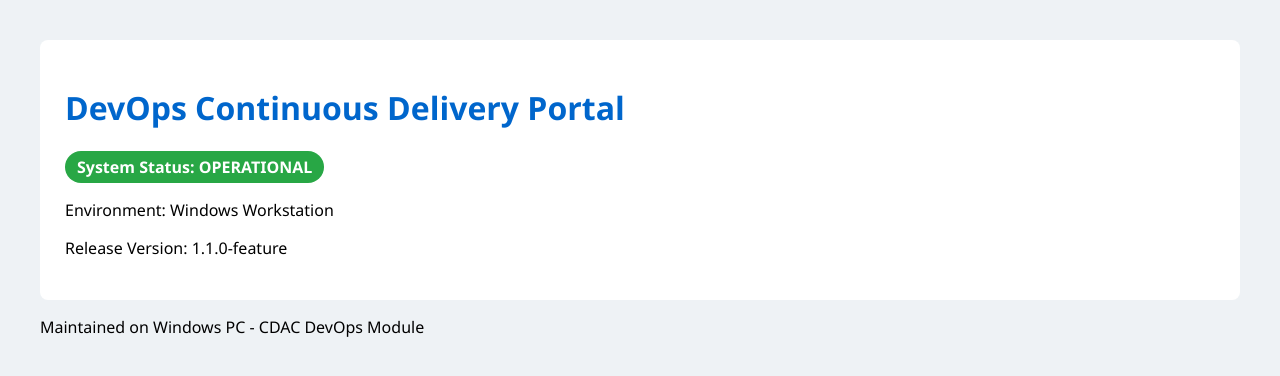
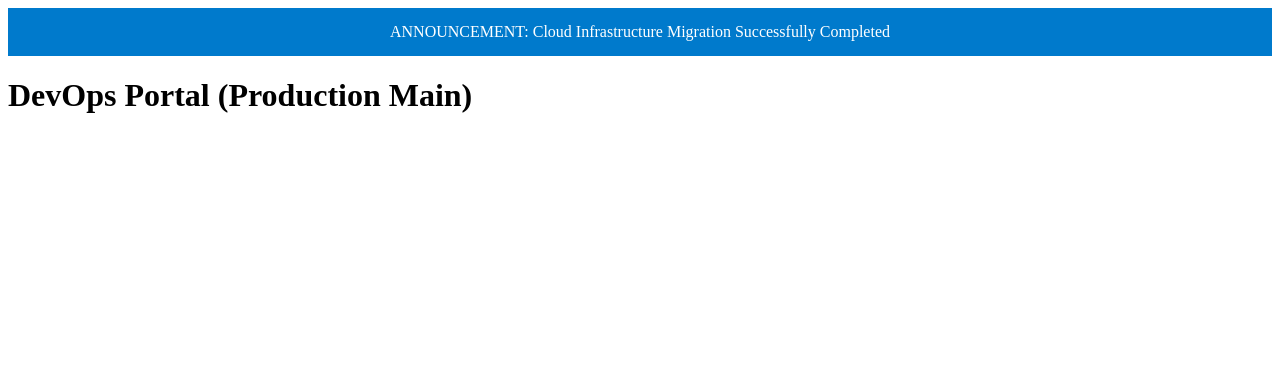
Before and after one commit to Himanshu431-coder/devops-day01-practice, a plain HTML site: page index.html in a window 1280 px wide. Drawn offline with Linux system fonts and the light colour scheme.

Commit message:
feat: add cloud migration announcement on main

```diff
--- a/index.html
+++ b/index.html
@@ -3,26 +3,13 @@
 <head>
  <meta charset="UTF-8">
  <title>DevOps Portal</title>
- <style>
-
-body { font-family: 'Segoe UI', Tahoma, sans-serif; margin: 40px;
-background: #eef2f5; }
- .card { background: white; padding: 25px; border-radius: 8px; boxshadow: 0 4px 6px rgba(0,0,0,0.1); }
- .status-badge { display: inline-block; padding: 5px 12px;
-background: #28a745; color: white; border-radius: 20px; font-weight: bold;
-}
- h1 { color: #0066cc; }
- </style>
 </head>
 <body>
+ <div style="background: #007acc; color: white; padding: 15px; fontweight: bold; text-align: center;">
+ ANNOUNCEMENT: Cloud Infrastructure Migration Successfully Completed
+ </div>
  <div class="card">
- <h1>DevOps Continuous Delivery Portal</h1>
- <span class="status-badge">System Status: OPERATIONAL</span>
- <p>Environment: Windows Workstation</p>
- <p>Release Version: 1.1.0-feature</p>
+ <h1>DevOps Portal (Production Main)</h1>
  </div>
- <footer>
- <p>Maintained on Windows PC - CDAC DevOps Module</p>
- </footer>
 </body>
 </html>
```
